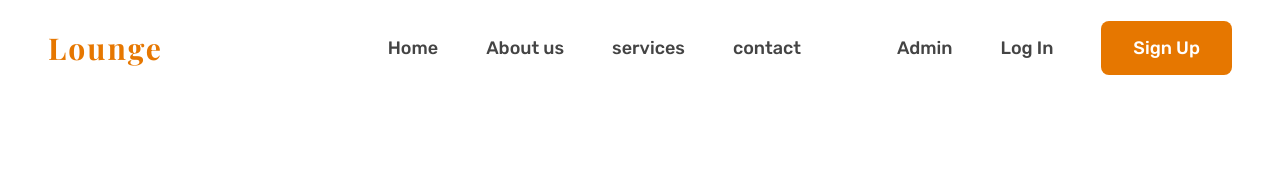
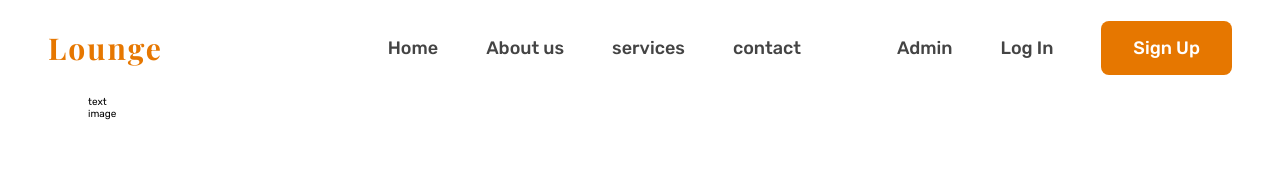
Before and after one commit to kenmusau/lounge-link-client, a React (Vite) app: page / in a window 1280 px wide. Shown: the top 186 px of the page. Built offline with nearby package versions, Linux system fonts and the light colour scheme; the HTML template or start-up script is replaced by a standard one; a web font is replaced by a local one.

Commit message:
hero section

```diff
--- a/src/components/LandingPage/Home.css
+++ b/src/components/LandingPage/Home.css
@@ -4,6 +4,15 @@
 
 @import url("https://fonts.googleapis.com/css2?family=Playfair+Display:ital,wght@0,500;0,600;0,700;0,800;0,900;1,500;1,600;1,700;1,800;1,900&display=swap");
 
+/* General styles */
+
+.container {
+  max-width: 120rem;
+  margin: 0 auto;
+  padding: 0 4.8rem;
+}
+
+/* Header section */
 .home-section-header {
   display: flex;
   justify-content: space-between;
@@ -28,11 +37,6 @@
 .home-logo:active {
   color: #e67700;
 }
-
-/* .home-logo span{
-  color: #333;
-  font-size: 2.4rem;
-} */
 
 .home-nav-list {
   display: flex;
--- a/src/components/LandingPage/Home.jsx
+++ b/src/components/LandingPage/Home.jsx
@@ -47,6 +47,15 @@ function Home() {
           </ul>
         </nav>
       </header>
+
+      <main>
+        <section className="section-hero">
+          <div className="container">
+            <div className="hero-text-box">text</div>
+            <div className="hero-image-box">image</div>
+          </div>
+        </section>
+      </main>
     </div>
   );
 }
```
